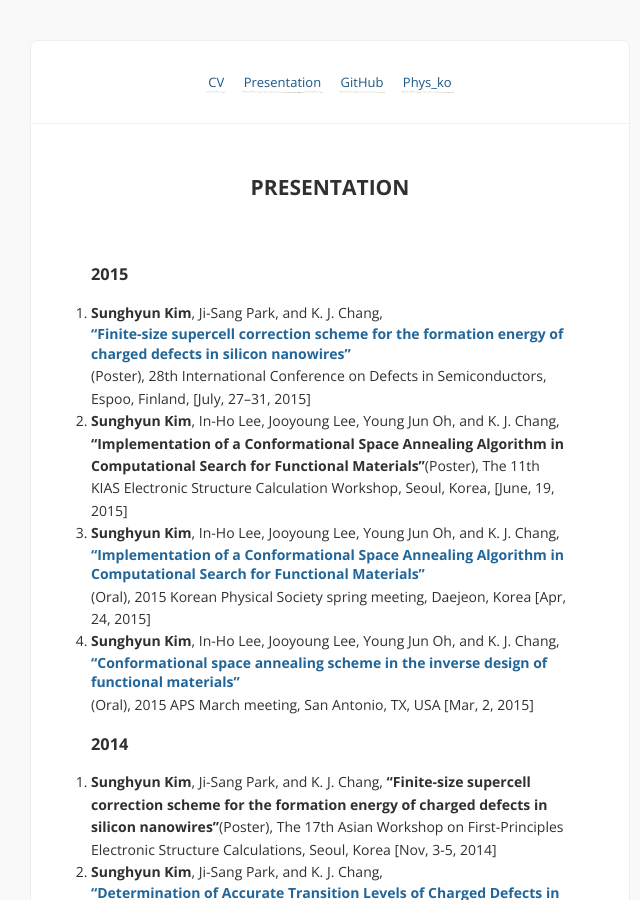
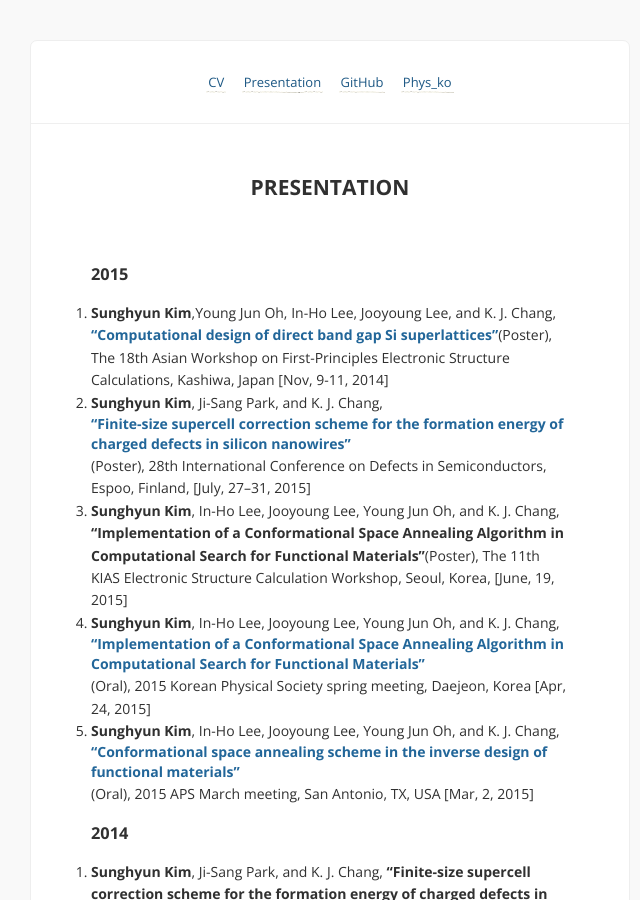
Before and after one commit to abInitioSKim/abinitioskim.github.com, a Jekyll site: the page built from presentation.md, in a window 1280 px wide and 900 px high. Shown: the whole window, without its empty margins (310-950 px from the left). Built offline with Jekyll 4.4.1, drawn with Linux system fonts in a browser that asks for light colours; comment, search, counter and statistics services are not loaded.

Commit message:
add 18th asian workshop poster presentation

```diff
--- a/presentation.md
+++ b/presentation.md
@@ -3,6 +3,7 @@ layout: page
 title: Presentation
 ---
 ### 2015
+1. **Sunghyun Kim**,Young Jun Oh, In-Ho Lee, Jooyoung Lee, and K. J. Chang, [**"Computational design of direct band gap Si superlattices"**](https://www.issp.u-tokyo.ac.jp/public/asian18/ASIAN18-Posters.pdf)(Poster), The 18th Asian Workshop on First-Principles Electronic Structure Calculations, Kashiwa, Japan [Nov, 9-11, 2014]
 1. **Sunghyun Kim**, Ji-Sang Park, and K. J. Chang, [**"Finite-size supercell correction scheme for the formation energy of charged defects in silicon nanowires"**](http://icds-2015.org/wp-content/uploads/sites/7/2015/07/Detailed-program-ICDS-2015.pdf)(Poster), 28th International Conference on Defects in Semiconductors, Espoo, Finland, [July, 27–31, 2015]
 1. **Sunghyun Kim**, In-Ho Lee, Jooyoung Lee, Young Jun Oh, and K. J. Chang, **"Implementation of a Conformational Space Annealing Algorithm in Computational Search for Functional Materials"**(Poster), The 11th KIAS Electronic Structure Calculation Workshop, Seoul, Korea, [June, 19, 2015]
 1. **Sunghyun Kim**, In-Ho Lee, Jooyoung Lee, Young Jun Oh, and K. J. Chang, [**"Implementation of a Conformational Space Annealing Algorithm in Computational Search for Functional Materials"**](http://www.kps.or.kr/data/2015springht/D8-%EC%9D%91%EC%A7%91.htm) (Oral), 2015 Korean Physical Society spring meeting, Daejeon, Korea [Apr, 24, 2015]
```
